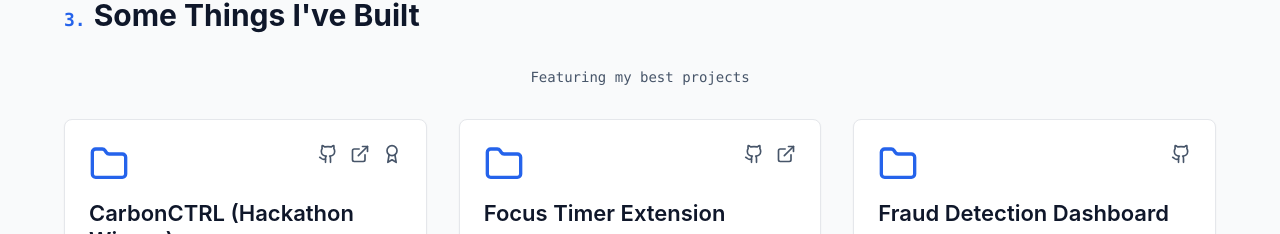
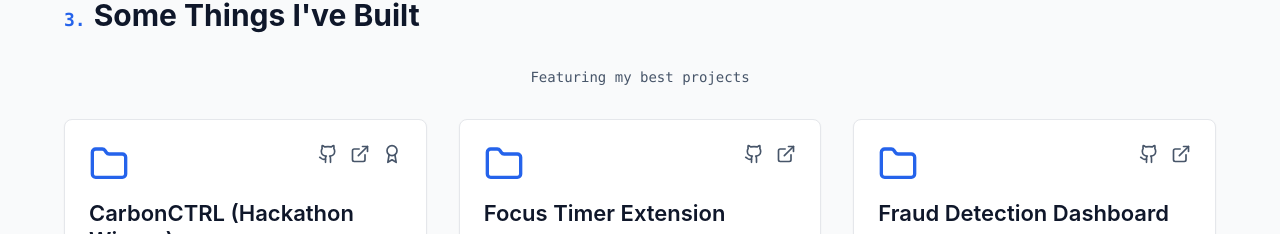
Before and after one commit to Param-10/Portfolio-Website, a React (Vite) app: page / in a window 1280 px wide. Shown: the part 1934-2168 px from the top of the page. Built offline with nearby package versions, Linux system fonts and the light colour scheme.

Commit message:
Update demo link in portfolioData to point to the live Fraud Detection Dashboard, enhancing accessibility for users.

```diff
--- a/src/data.ts
+++ b/src/data.ts
@@ -187,7 +187,7 @@ export const portfolioData = {
       timeline: "Jun 2024",
       description: "Machine learning-powered dashboard for detecting fraudulent transactions.",
       link: "https://github.com/Param-10/Fraud-Detection-Dashboard",
-      demoLink: "#",
+      demoLink: "https://fraud-detector-dashboard.netlify.app/",
       featured: true,
       details: [
         "Achieved 89% accuracy on card-fraud data with Logistic Regression, lifting performance 15% via scaling",
```
